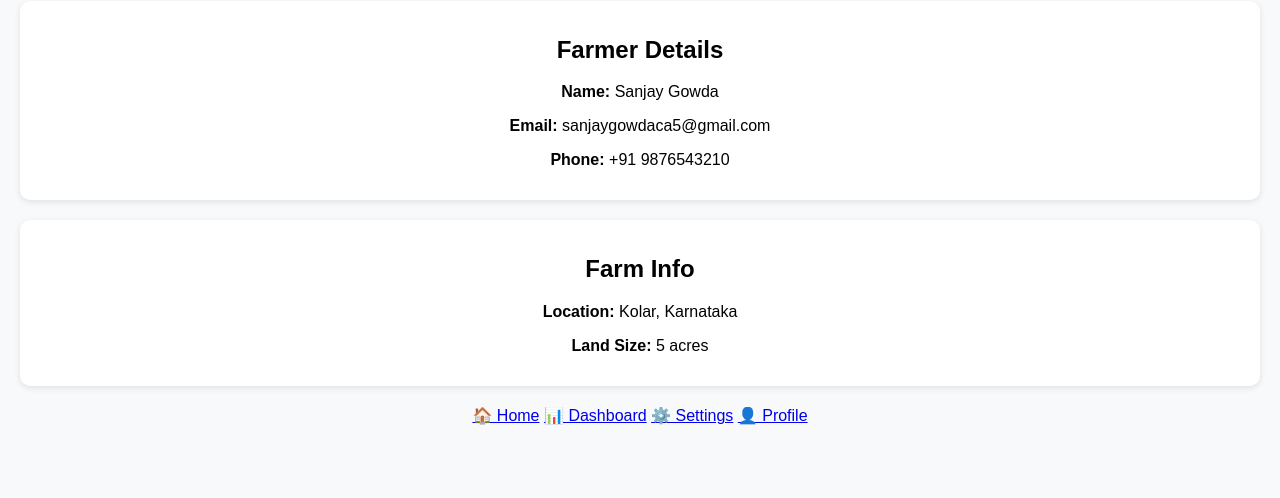
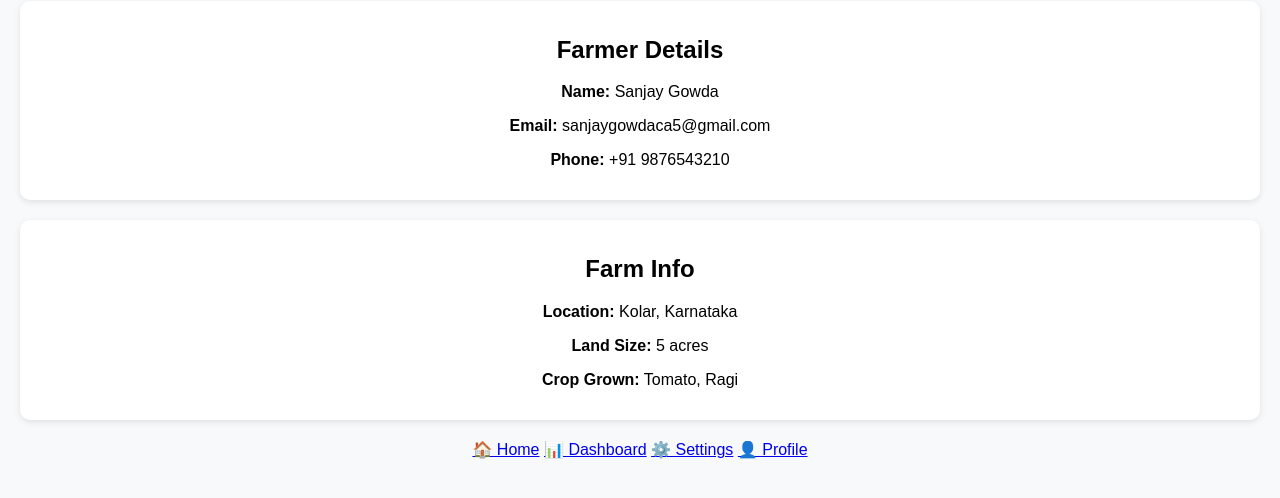
Before and after one commit to Srushti0830/Dhisasya, a plain HTML site: page profile.html in a window 1280 px wide. Shown: the part 98-596 px from the top of the page. Drawn offline with Linux system fonts and the light colour scheme; files whose address does not match are found by name.

Commit message:
Update profile.html

```diff
--- a/profile.html
+++ b/profile.html
@@ -6,11 +6,13 @@
   <link rel="stylesheet" href="style.css">
 </head>
 <body>
+  <!-- Header -->
   <header>
     <img src="assets/logo.jpeg" alt="Dhisasya Logo" class="logo">
     <h1>Profile</h1>
   </header>
 
+  <!-- Main Profile Section -->
   <main>
     <section class="card">
       <h2>Farmer Details</h2>
@@ -23,9 +25,11 @@
       <h2>Farm Info</h2>
       <p><strong>Location:</strong> Kolar, Karnataka</p>
       <p><strong>Land Size:</strong> 5 acres</p>
+      <p><strong>Crop Grown:</strong> Tomato, Ragi</p>
     </section>
   </main>
 
+  <!-- Bottom Navigation -->
   <footer class="navbar">
     <a href="index.html">🏠 Home</a>
     <a href="dashboard.html">📊 Dashboard</a>
```
